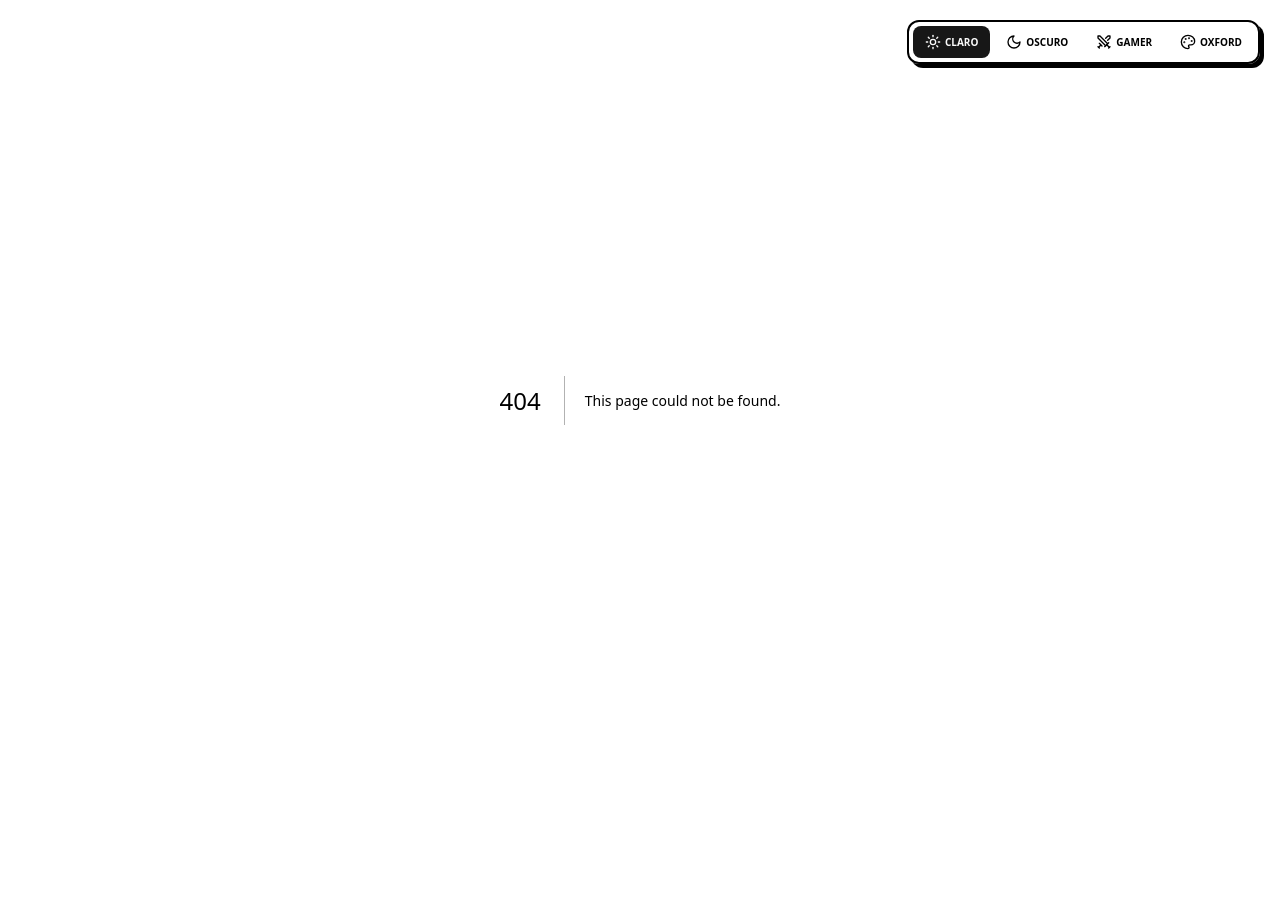
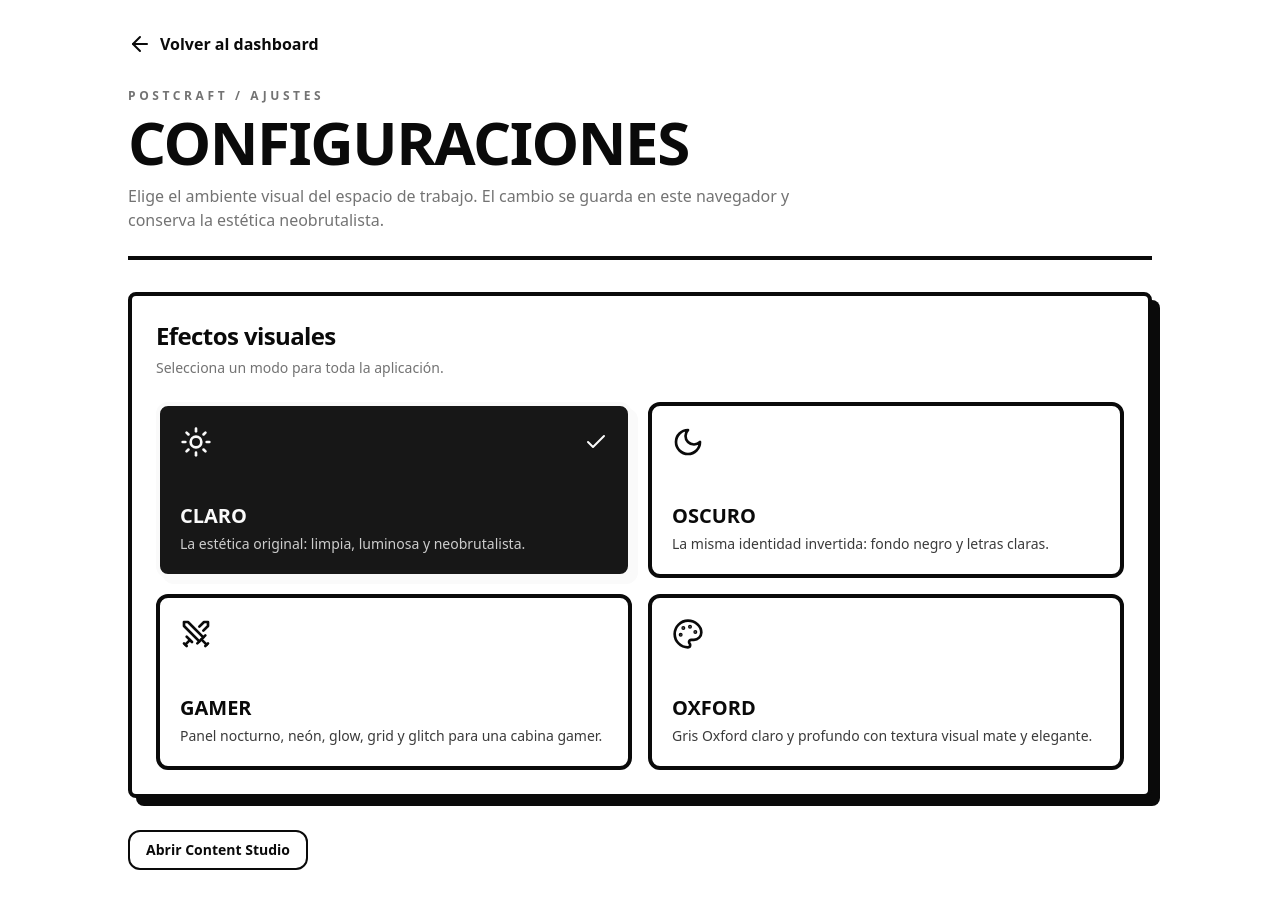
Before and after one commit to galeed/neobrutalist-ui-design, a Next.js app: page /settings in a window 1280 px wide. Before the commit this address had no page. Before the commit the page ends 800 px from the top, so only its background shows below. Built offline with nearby package versions, Linux system fonts and the light colour scheme.

Commit message:
Add visual theme settings

```diff
--- a/app/globals.css
+++ b/app/globals.css
@@ -91,51 +91,51 @@
   }
 
   .theme-gamer {
-    --background: 240 22% 7%;
-    --foreground: 180 100% 94%;
-    --card: 240 20% 11%;
-    --card-foreground: 180 100% 94%;
-    --popover: 240 20% 11%;
-    --popover-foreground: 180 100% 94%;
-    --primary: 160 100% 50%;
-    --primary-foreground: 240 22% 7%;
-    --secondary: 285 72% 22%;
-    --secondary-foreground: 300 100% 92%;
-    --muted: 240 18% 17%;
-    --muted-foreground: 190 35% 72%;
-    --accent: 315 100% 58%;
-    --accent-foreground: 240 22% 7%;
-    --border: 160 100% 50%;
-    --input: 240 18% 20%;
-    --ring: 315 100% 58%;
+    --background: 242 48% 6%;
+    --foreground: 180 100% 95%;
+    --card: 242 38% 11%;
+    --card-foreground: 180 100% 95%;
+    --popover: 242 38% 11%;
+    --popover-foreground: 180 100% 95%;
+    --primary: 164 100% 50%;
+    --primary-foreground: 242 48% 6%;
+    --secondary: 274 82% 29%;
+    --secondary-foreground: 300 100% 96%;
+    --muted: 242 30% 17%;
+    --muted-foreground: 190 55% 76%;
+    --accent: 316 100% 62%;
+    --accent-foreground: 242 48% 6%;
+    --border: 164 100% 50%;
+    --input: 242 30% 22%;
+    --ring: 316 100% 62%;
   }
 
   .theme-oxford {
-    --background: 210 13% 22%;
-    --foreground: 40 20% 94%;
-    --card: 210 12% 27%;
-    --card-foreground: 40 20% 94%;
-    --popover: 210 12% 27%;
-    --popover-foreground: 40 20% 94%;
-    --primary: 40 20% 94%;
-    --primary-foreground: 210 13% 18%;
-    --secondary: 210 10% 34%;
-    --secondary-foreground: 40 20% 94%;
-    --muted: 210 10% 30%;
-    --muted-foreground: 210 10% 76%;
-    --accent: 35 34% 64%;
-    --accent-foreground: 210 13% 18%;
-    --border: 210 8% 46%;
-    --input: 210 9% 36%;
-    --ring: 35 34% 64%;
+    --background: 210 12% 30%;
+    --foreground: 42 20% 96%;
+    --card: 210 11% 36%;
+    --card-foreground: 42 20% 96%;
+    --popover: 210 11% 36%;
+    --popover-foreground: 42 20% 96%;
+    --primary: 42 22% 92%;
+    --primary-foreground: 210 13% 22%;
+    --secondary: 210 9% 43%;
+    --secondary-foreground: 42 22% 94%;
+    --muted: 210 9% 39%;
+    --muted-foreground: 210 12% 82%;
+    --accent: 38 32% 68%;
+    --accent-foreground: 210 13% 22%;
+    --border: 210 8% 56%;
+    --input: 210 8% 46%;
+    --ring: 38 32% 68%;
   }
 
-  .theme-gamer body,
-  .theme-oxford body {
-    background-image: linear-gradient(135deg, hsl(var(--background)), hsl(var(--card)));
-  }
-
+  .dark body { background: hsl(var(--background)); }
+  .theme-gamer body { background-color: hsl(var(--background)); background-image: linear-gradient(rgba(0, 255, 196, .06) 1px, transparent 1px), linear-gradient(90deg, rgba(255, 51, 204, .06) 1px, transparent 1px), radial-gradient(circle at 80% 10%, rgba(255, 51, 204, .24), transparent 34%), radial-gradient(circle at 10% 90%, rgba(0, 255, 196, .18), transparent 30%); background-size: 28px 28px, 28px 28px, auto, auto; }
+  .theme-gamer body::before { content: ""; pointer-events: none; position: fixed; inset: 0; z-index: 60; opacity: .08; background: repeating-linear-gradient(0deg, transparent 0 3px, hsl(var(--primary)) 4px); mix-blend-mode: screen; }
+  .theme-oxford body { background-color: hsl(var(--background)); background-image: linear-gradient(135deg, rgba(255,255,255,.06), transparent 45%), repeating-linear-gradient(115deg, rgba(255,255,255,.018) 0 1px, transparent 1px 5px); }
   .theme-gamer .border-black { border-color: hsl(var(--primary)); }
   .theme-gamer h1, .theme-gamer h2, .theme-gamer h3 { text-shadow: 2px 0 hsl(var(--accent)), -2px 0 hsl(var(--primary)); }
+  .theme-gamer .shadow-\[8px_8px_0px_0px_rgba\(0\,0\,0\,1\)\] { box-shadow: 8px 8px 0 hsl(var(--accent)); }
   .theme-oxford .border-black { border-color: hsl(var(--border)); }
 }
--- a/app/layout.tsx
+++ b/app/layout.tsx
@@ -3,7 +3,6 @@ import { Geist, Geist_Mono } from 'next/font/google'
 import { Analytics } from '@vercel/analytics/next'
 import './globals.css'
 import { ThemeProvider } from '@/components/theme-provider'
-import { ThemeSwitcher } from '@/components/theme-switcher'
 
 const _geist = Geist({ subsets: ["latin"] });
 const _geistMono = Geist_Mono({ subsets: ["latin"] });
@@ -40,7 +39,6 @@ export default function RootLayout({
     <html lang="es">
       <body className="font-sans antialiased">
         <ThemeProvider>
-          <ThemeSwitcher />
           {children}
         </ThemeProvider>
         {process.env.NODE_ENV === 'production' && <Analytics />}
--- a/app/page.tsx
+++ b/app/page.tsx
@@ -38,11 +38,8 @@ export default function Dashboard() {
               <Button className="bg-black hover:bg-black/80 text-white rounded-xl border-2 border-black font-bold shadow-[4px_4px_0px_0px_rgba(0,0,0,1)]">
                 Connect Account
               </Button>
-              <Button
-                variant="outline"
-                className="rounded-xl border-2 border-black font-bold shadow-[4px_4px_0px_0px_rgba(0,0,0,1)]"
-              >
-                Settings
+              <Button asChild variant="outline" className="rounded-xl border-2 border-black font-bold shadow-[4px_4px_0px_0px_rgba(0,0,0,1)]">
+                <Link href="/settings">Configuraciones</Link>
               </Button>
             </div>
           </div>
--- /dev/null
+++ b/app/settings/page.tsx
@@ -0,0 +1,73 @@
+"use client"
+
+import Link from "next/link"
+import { ArrowLeft, Check, Moon, Palette, Sun, Swords } from "lucide-react"
+import { useEffect, useState } from "react"
+import { Button } from "@/components/ui/button"
+import { Card, CardContent, CardDescription, CardHeader, CardTitle } from "@/components/ui/card"
+
+const themes = [
+  { value: "light", label: "Claro", description: "La estética original: limpia, luminosa y neobrutalista.", icon: Sun },
+  { value: "dark", label: "Oscuro", description: "La misma identidad invertida: fondo negro y letras claras.", icon: Moon },
+  { value: "gamer", label: "Gamer", description: "Panel nocturno, neón, glow, grid y glitch para una cabina gamer.", icon: Swords },
+  { value: "oxford", label: "Oxford", description: "Gris Oxford claro y profundo con textura visual mate y elegante.", icon: Palette },
+]
+
+export default function SettingsPage() {
+  const [theme, setTheme] = useState("light")
+
+  useEffect(() => {
+    const saved = localStorage.getItem("postcraft-theme") || "light"
+    applyTheme(saved)
+  }, [])
+
+  function applyTheme(nextTheme: string) {
+    const root = document.documentElement
+    root.classList.remove("dark", "theme-gamer", "theme-oxford")
+    if (nextTheme === "dark") root.classList.add("dark")
+    if (nextTheme === "gamer") root.classList.add("theme-gamer")
+    if (nextTheme === "oxford") root.classList.add("theme-oxford")
+    localStorage.setItem("postcraft-theme", nextTheme)
+    setTheme(nextTheme)
+  }
+
+  return (
+    <main className="min-h-screen bg-background px-4 py-8 text-foreground sm:px-8">
+      <div className="mx-auto max-w-5xl">
+        <Link href="/" className="mb-8 inline-flex items-center gap-2 font-bold underline-offset-4 hover:underline">
+          <ArrowLeft data-icon="inline-start" /> Volver al dashboard
+        </Link>
+        <header className="mb-8 border-b-4 border-current pb-6">
+          <p className="mb-2 text-xs font-black uppercase tracking-[0.3em] text-muted-foreground">Postcraft / Ajustes</p>
+          <h1 className="text-4xl font-black tracking-tight sm:text-6xl">CONFIGURACIONES</h1>
+          <p className="mt-3 max-w-2xl text-muted-foreground">Elige el ambiente visual del espacio de trabajo. El cambio se guarda en este navegador y conserva la estética neobrutalista.</p>
+        </header>
+
+        <Card className="border-4 border-current bg-card shadow-[8px_8px_0px_0px_currentColor]">
+          <CardHeader>
+            <CardTitle className="text-2xl font-black">Efectos visuales</CardTitle>
+            <CardDescription>Selecciona un modo para toda la aplicación.</CardDescription>
+          </CardHeader>
+          <CardContent className="grid gap-4 sm:grid-cols-2">
+            {themes.map(({ value, label, description, icon: Icon }) => (
+              <button key={value} type="button" onClick={() => applyTheme(value)} aria-pressed={theme === value} className={`group flex min-h-44 flex-col items-start justify-between rounded-xl border-4 border-current p-5 text-left transition-transform hover:-translate-y-1 ${theme === value ? "bg-primary text-primary-foreground shadow-[6px_6px_0px_0px_currentColor]" : "bg-background"}`}>
+                <div className="flex w-full items-center justify-between">
+                  <Icon className="size-8" aria-hidden="true" />
+                  {theme === value && <Check className="size-6" aria-label="Seleccionado" />}
+                </div>
+                <span>
+                  <strong className="block text-xl font-black uppercase">{label}</strong>
+                  <span className="mt-1 block text-sm opacity-80">{description}</span>
+                </span>
+              </button>
+            ))}
+          </CardContent>
+        </Card>
+
+        <Button asChild variant="outline" className="mt-8 rounded-xl border-2 border-current font-bold">
+          <Link href="/studio">Abrir Content Studio</Link>
+        </Button>
+      </div>
+    </main>
+  )
+}
--- a/components/mobile-navigation.tsx
+++ b/components/mobile-navigation.tsx
@@ -49,8 +49,8 @@ export default function MobileNavigation() {
           <Button className="bg-black hover:bg-black/80 text-white rounded-xl border-2 border-black font-bold">
             Connect
           </Button>
-          <Button variant="outline" className="rounded-xl border-2 border-black font-bold">
-            Settings
+          <Button asChild variant="outline" className="rounded-xl border-2 border-black font-bold">
+            <Link href="/settings">Configuraciones</Link>
           </Button>
         </div>
       </div>
```
